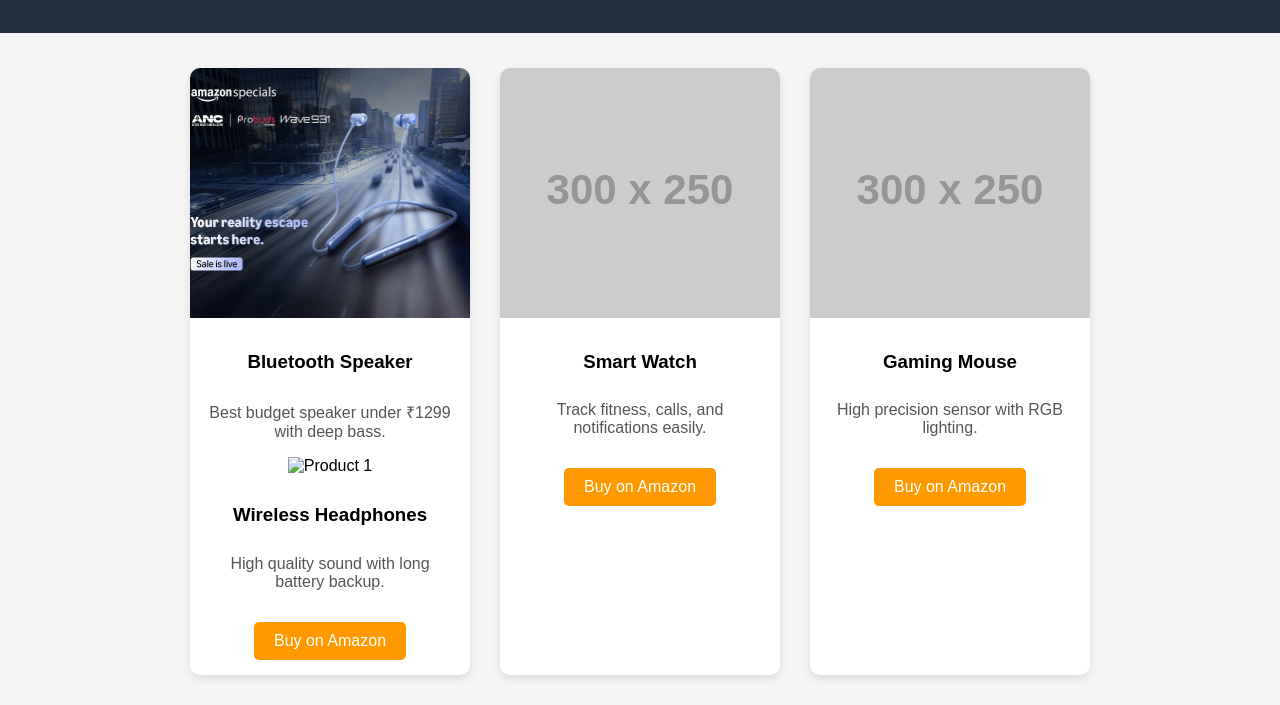
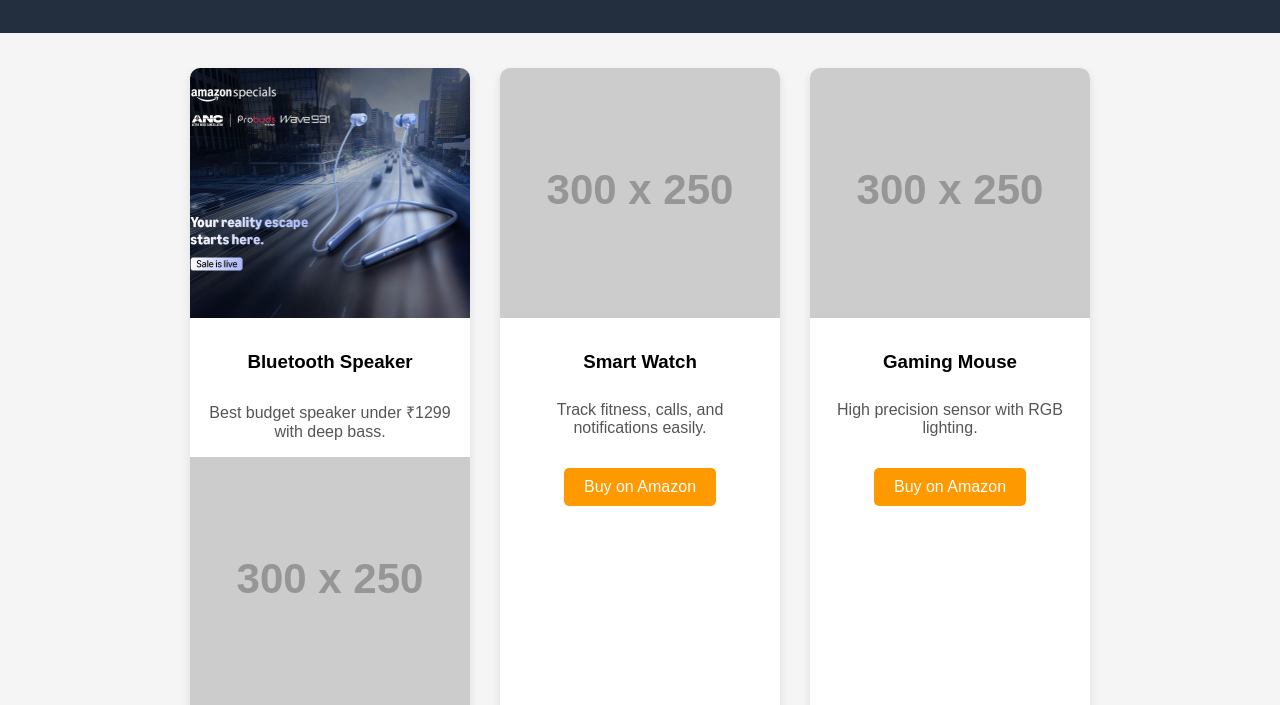
Before and after one commit to shoryach98/amazon-website, a plain HTML site: page index.html in a window 1280 px wide. Shown: the part 95-800 px from the top of the page. Drawn offline with Linux system fonts and the light colour scheme; placeholder pictures from the web are drawn by us.

Commit message:
Fix HTML formatting and structure

```diff
--- a/index.html
+++ b/index.html
@@ -97,7 +97,7 @@
   <img src="probuds.jpg" alt="Pro buds" width="200">
   <h3>Bluetooth Speaker</h3>
   <p>Best budget speaker under ₹1299 with deep bass.</p>
-        <img src="probud2.jpg" alt="Product 1">
+        <img src="https://via.placeholder.com/300x250" alt="Product 1">
         <h3>Wireless Headphones</h3>
         <p>High quality sound with long battery backup.</p>
         <a href="https://amzn.to/4rJSpWK" target="_blank">Buy on Amazon</a>
```
